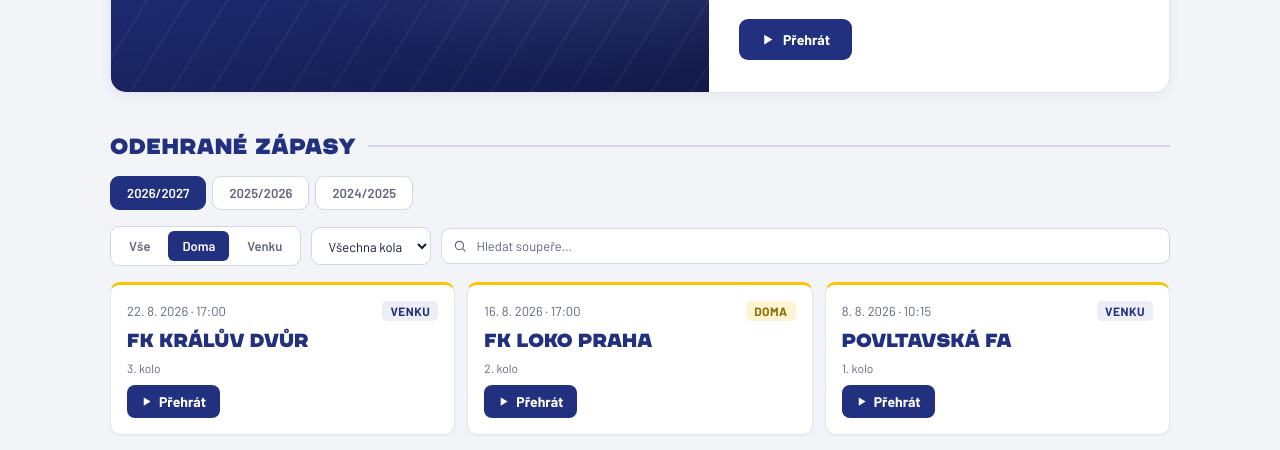
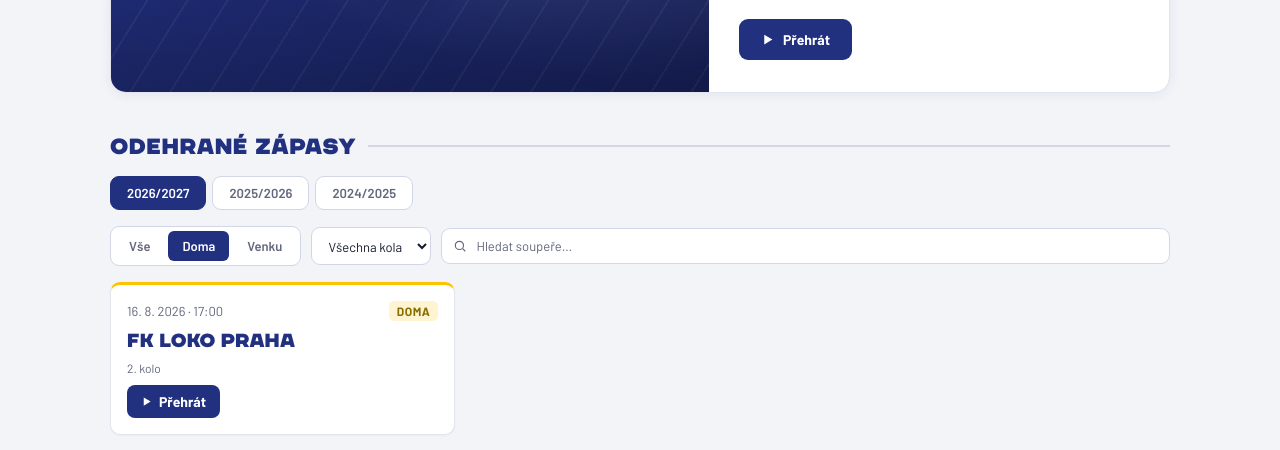
Before and after one commit to sturcjan-rgb/fcp, a website: page index.html in a window 1280 px wide. Both pictures are taken after a click on the button "Doma". Shown: the part 350-800 px from the top of the page. Drawn offline with Linux system fonts and the light colour scheme.

Commit message:
index.html

```diff
--- a/index.html
+++ b/index.html
@@ -596,16 +596,24 @@
 let __withStatus = [];
 let __featured = null;
 
+function applyFilters(){
+  // Filtry Doma/Venku, výběr kola i hledání se promítnou do CELÉHO výběru
+  // sezóny — do tří karet nahoře i do seznamu pod nimi (dřív filtroval jen seznam).
+  const filtered = (window.__seasonPool || []).filter(passesFilter);
+  renderCards(filtered);
+  window.__listRest = filtered.slice(3);
+  renderList();
+}
+
 function refreshSeasonView(){
   document.querySelectorAll(".season-tab").forEach(b => b.classList.toggle("active", b.dataset.season === state.season));
   const pool = pastPool(__withStatus, __featured);
-  renderCards(pool);
-  window.__listRest = pool.slice(3);
+  window.__seasonPool = pool;
   state.loc = "all"; state.phase = "all"; state.q = "";
   document.getElementById("searchInput").value = "";
   document.querySelectorAll(".filter-btn").forEach(b => b.classList.toggle("active", b.dataset.loc === "all"));
-  populatePhaseSelect(window.__listRest);
-  renderList();
+  populatePhaseSelect(pool);
+  applyFilters();
 }
 
 function openPlayer(i){
@@ -627,11 +635,11 @@
     document.querySelectorAll(".filter-btn").forEach(b => b.classList.remove("active"));
     btn.classList.add("active");
     state.loc = btn.dataset.loc;
-    renderList();
+    applyFilters();
   });
 });
-document.getElementById("phaseSelect").addEventListener("change", (e) => { state.phase = e.target.value; renderList(); });
-document.getElementById("searchInput").addEventListener("input", (e) => { state.q = e.target.value.trim().toLowerCase(); renderList(); });
+document.getElementById("phaseSelect").addEventListener("change", (e) => { state.phase = e.target.value; applyFilters(); });
+document.getElementById("searchInput").addEventListener("input", (e) => { state.q = e.target.value.trim().toLowerCase(); applyFilters(); });
 
 async function loadMatches(){
   const heroEl = document.getElementById("heroMatch");
```
